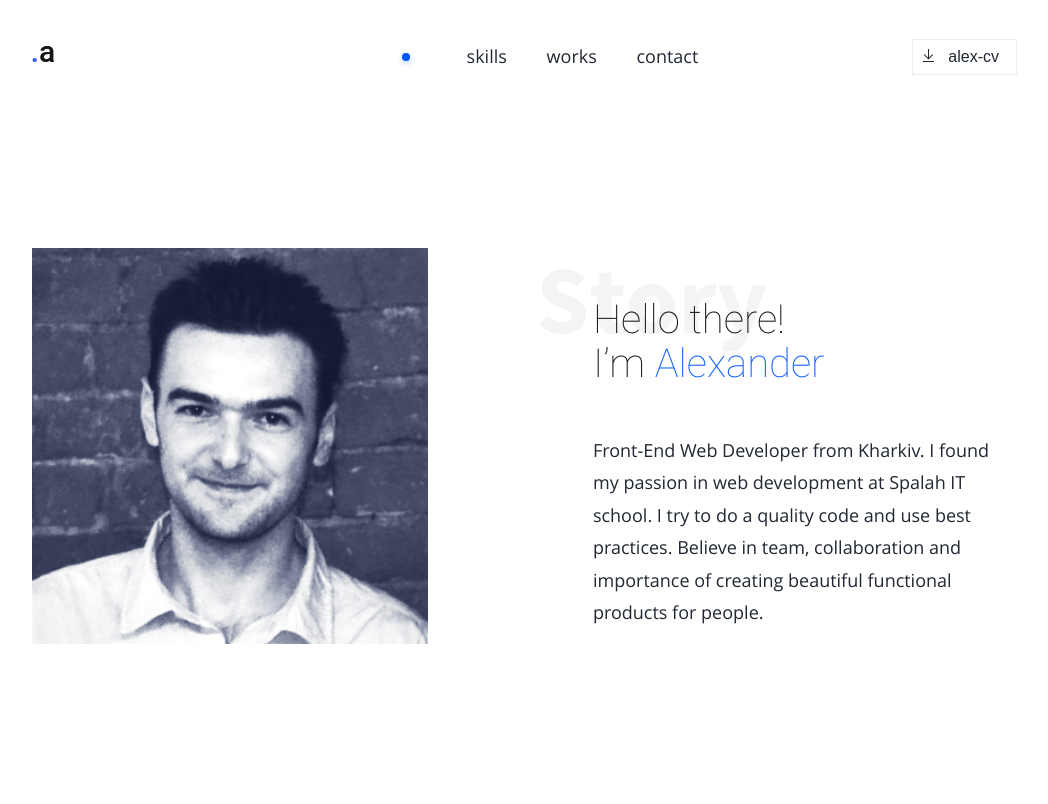
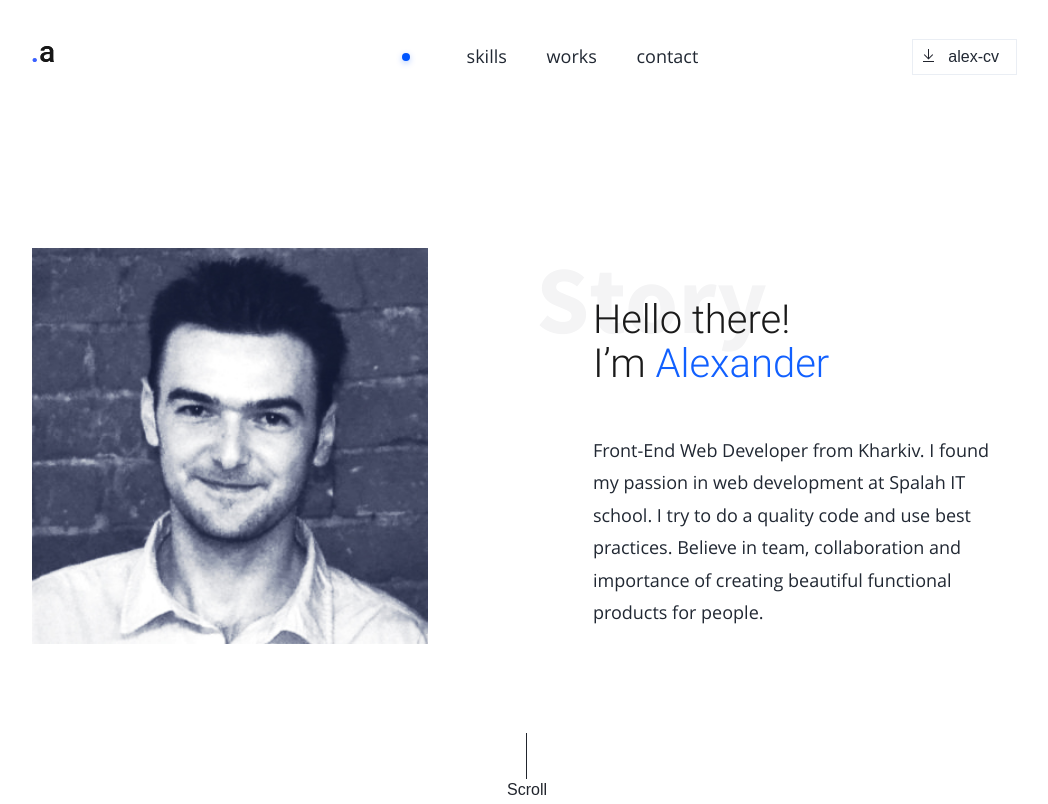
Before and after one commit to kwalx/About, a website: page app/index.html in a window 1280 px wide. Shown: the top 804 px of the page, without its empty margins (113-1161 px from the left). Drawn offline with Linux system fonts and the light colour scheme.

Commit message:
added top button

```diff
--- a/app/css/styles.css
+++ b/app/css/styles.css
@@ -29,12 +29,12 @@
 }
 @font-face
 {
-    font-family: 'robotothin';
+    font-family: 'robotolight';
     font-weight: normal;
     font-style: normal;
 
-    src: url('../fonts/roboto-thin-webfont.woff2') format('woff2'),
-    url('../fonts/roboto-thin-webfont.woff') format('woff');
+    src: url('../fonts/roboto-light-webfont.woff2') format('woff2'),
+    url('../fonts/roboto-light-webfont.woff') format('woff');
 }
 
 html,
@@ -319,7 +319,7 @@ body
 }
 .heading
 {
-    font: 40px/1.1 'robotothin';
+    font: 40px/1.1 'robotolight';
 
     position: relative;
 
@@ -557,17 +557,75 @@ body
 /* Btn Top */
 .btn-top
 {
+    font-size: 16px;
+
     position: fixed;
     bottom: 0;
     left: 50%;
 
-    display: none;
+    overflow: hidden;
+
+    width: 86px;
+    margin-left: -43px;
+    padding-top: 48px;
 
     cursor: pointer;
+
+    color: #21252d;
+    border: none;
+    outline: none;
+    background-color: transparent;
 }
-.btn-top.visible
+.btn-top::before
 {
-    display: block;
+    position: absolute;
+    top: -2px;
+    left: 50%;
+
+    width: 1px;
+    height: 48px;
+    margin-left: -1px;
+
+    content: '';
+
+    background-color: #21252d;
+}
+.btn-top:hover.btn-top::before
+{
+    -webkit-animation: btnUp 1.4s linear infinite;
+            animation: btnUp 1.4s linear infinite;
+}
+
+@-webkit-keyframes btnUp
+{
+    0%
+    {
+        top: 0;
+    }
+    50%
+    {
+        top: -20px;
+    }
+    100%
+    {
+        top: 0;
+    }
+}
+
+@keyframes btnUp
+{
+    0%
+    {
+        top: 0;
+    }
+    50%
+    {
+        top: -20px;
+    }
+    100%
+    {
+        top: 0;
+    }
 }
 
 /* Media Queries */
--- a/app/index.html
+++ b/app/index.html
@@ -138,7 +138,7 @@
   </section>
   <!-- End Contact Section -->
 
-  <button class="btn-top" id="btn-top">Top</button>
+  <button class="btn-top" id="btn-top">Scroll</button>
 
   <script src="js/main.js"></script>
 </body>
--- a/app/js/main.js
+++ b/app/js/main.js
@@ -22,9 +22,9 @@
       var id = el.getAttribute('id');
 
       if (scroll < 300) {
-        btnTop.classList.remove('visible');
+        btnTop.textContent = 'Scroll';
       } else {
-        btnTop.classList.add('visible');
+        btnTop.textContent = 'Up';
       }
 
       if (scroll > top && scroll < bottom) {
--- a/appIn/cssIn/styleIn.css
+++ b/appIn/cssIn/styleIn.css
@@ -22,9 +22,9 @@
   font-style: normal;
 }
 @font-face {
-  font-family: "robotothin";
-  src: url("../fonts/roboto-thin-webfont.woff2") format("woff2"),
-        url("../fonts/roboto-thin-webfont.woff") format("woff");
+  font-family: "robotolight";
+  src: url("../fonts/roboto-light-webfont.woff2") format("woff2"),
+        url("../fonts/roboto-light-webfont.woff") format("woff");
   font-weight: normal;
   font-style: normal;
 }
@@ -35,6 +35,7 @@
   --colorPageHeadingFirst: #1a1a1a;
   --colorPageHeadingSecond: #1160ff;
   --colorSkills: #fff;
+  --colorBtnUp: #21252d;
   --bgActiveNavigationLink: #0055ff;
   --bgPage: #fff;
   --bgBorderBtn: #eaeef4;
@@ -241,7 +242,7 @@ body {
   left: -57px;
 }
 .heading {
-  font: var(--FSizePageHeading)/1.1 "robotothin";
+  font: var(--FSizePageHeading)/1.1 "robotolight";
   color: var(--colorPageHeadingFirst);
   position: relative;
   padding-top: var(--FSizePageHeading);
@@ -433,13 +434,43 @@ body {
 
 /* Btn Top */
 .btn-top {
+  color: var(--colorBtnUp);
+  font-size: 16px;
+  border: none;
+  outline: none;
+  width: 86px;
+  background-color: transparent;
   cursor: pointer;
-  display: none;
   position: fixed;
   bottom: 0;
   left: 50%;
-  &.visible {
-    display: block;
+  margin-left: -43px;
+  padding-top: 48px;
+  overflow: hidden;
+  &::before {
+    content: "";
+    background-color: var(--colorBtnUp);
+    height: 48px;
+    width: 1px;
+    position: absolute;
+    top: -2px;
+    left: 50%;
+    margin-left: -1px;
+  }
+  &:hover&::before {
+    animation: btnUp 1.4s linear infinite;
+  }
+}
+
+@keyframes btnUp {
+  0% {
+    top: 0;
+  }
+  50% {
+    top: -20px;
+  }
+  100% {
+    top: 0;
   }
 }
 
--- a/appIn/jsIn/scriptIn.js
+++ b/appIn/jsIn/scriptIn.js
@@ -19,9 +19,9 @@
       let id = el.getAttribute('id');
 
       if (scroll < 300) {
-        btnTop.classList.remove('visible');
+        btnTop.textContent = 'Scroll';
       } else {
-        btnTop.classList.add('visible');
+        btnTop.textContent = 'Up';
       }
 
       if (scroll > top && scroll < bottom) {
```
Also changed, not shown: appIn/indexIn.html (+1 -1 lines), app/fonts/roboto-light-webfont.woff (added), app/fonts/roboto-light-webfont.woff2 (added), app/fonts/roboto-thin-webfont.woff (deleted), app/fonts/roboto-thin-webfont.woff2 (deleted).
